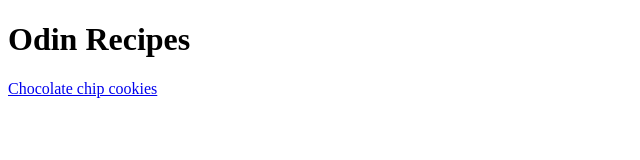
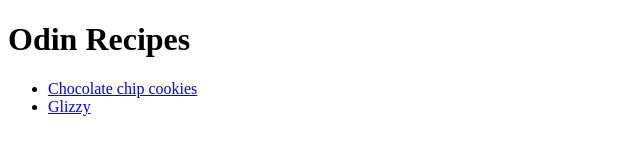
Before and after one commit to RaglandDev/odin-recipes, a plain HTML site: page index.html in a window 1280 px wide. Shown: the whole page, without its empty margins (0-640 px from the left). Drawn offline with Linux system fonts and the light colour scheme.

Commit message:
Add glizzy page link

```diff
--- a/index.html
+++ b/index.html
@@ -9,6 +9,9 @@
 
     <body>
         <h1>Odin Recipes</h1>
-        <a href="recipes/cookies.html">Chocolate chip cookies</a>
+        <ul>
+            <li><a href="recipes/cookies.html">Chocolate chip cookies</a></li>
+            <li><a href="recipes/glizzy.html">Glizzy</a></li>
+        </ul>
     </body>
 </html>
```
